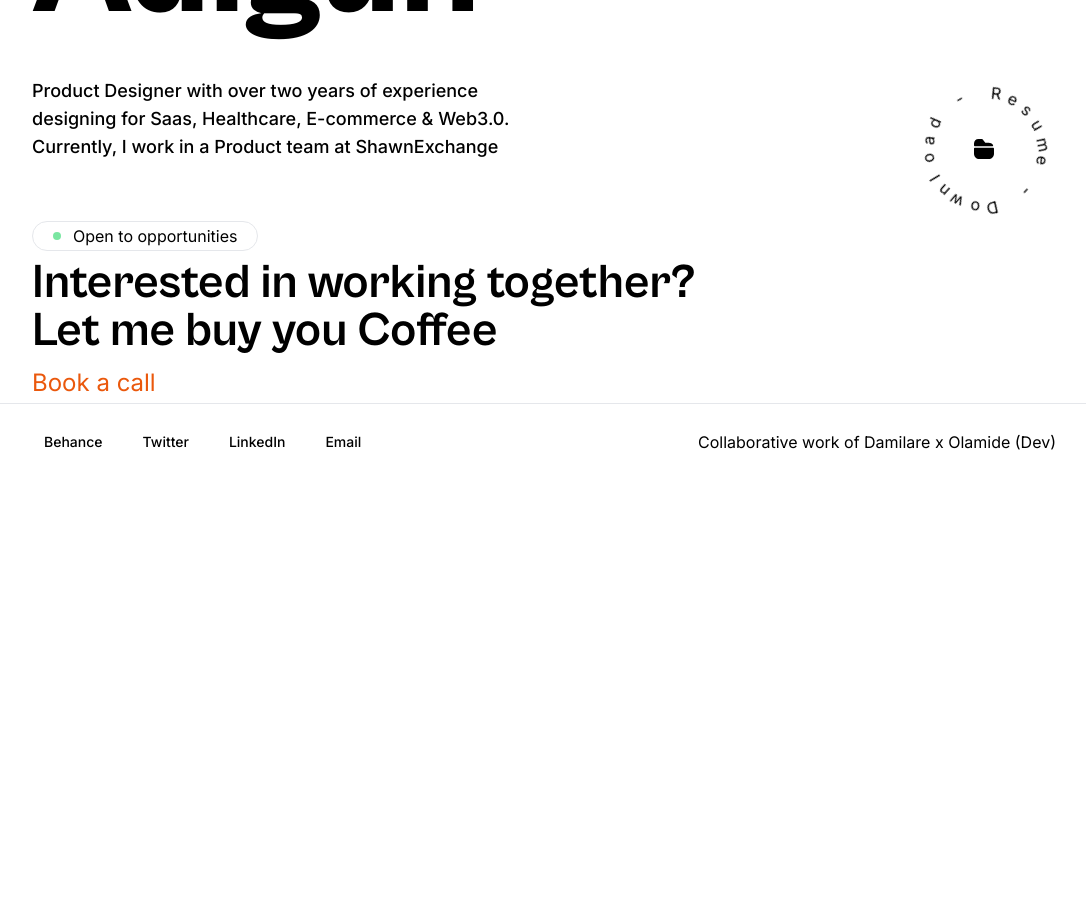
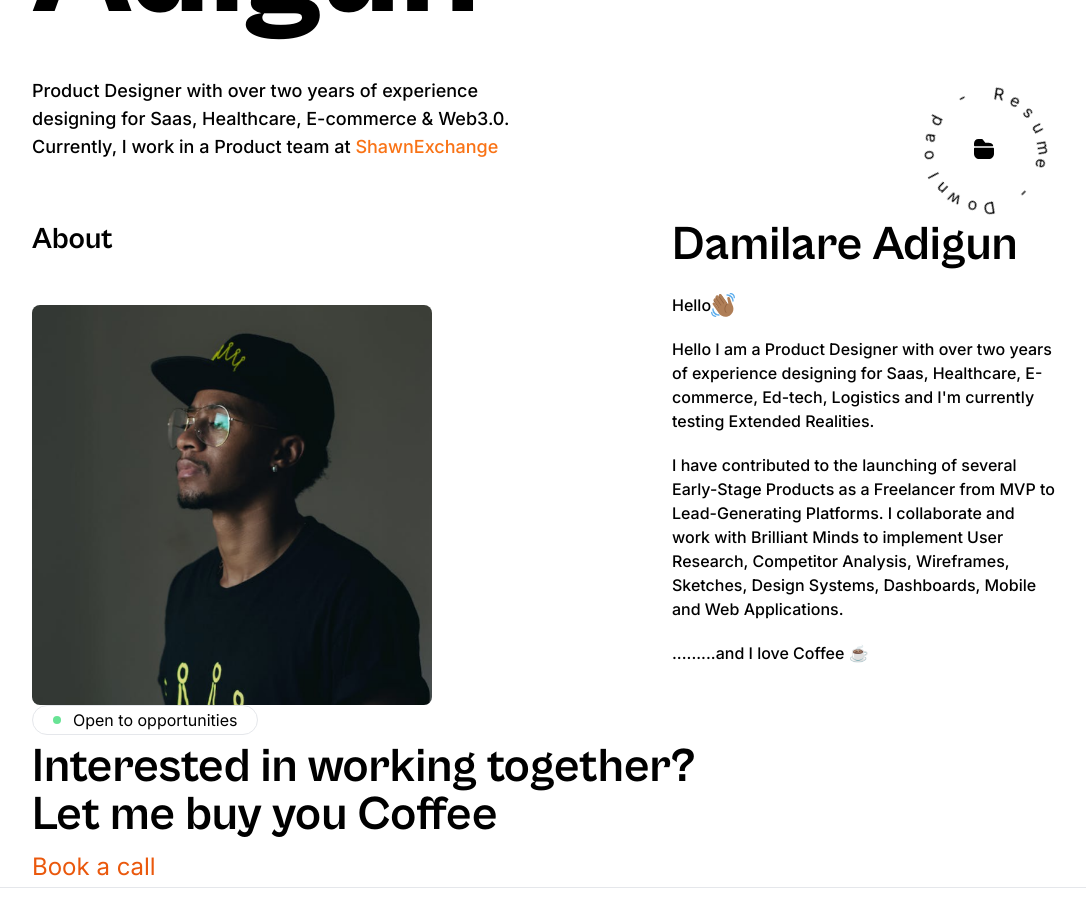
Before and after one commit to devdahcoder/dreportfolio, a React (Vite) app: page / in a window 1280 px wide. Shown: the part 440-1356 px from the top of the page, without its empty margins (96-1182 px from the left). Before the commit the page ends 920 px from the top, so only its background shows below. Built offline with nearby package versions, Linux system fonts and the light colour scheme.

Commit message:
feat: added about me section

```diff
--- /dev/null
+++ b/components/image-container.tsx
@@ -0,0 +1,26 @@
+import React from "react";
+
+type Props = {
+	className?: string;
+    imageLink?: string;
+};
+
+const ImageContainer = (props: any) => {
+	const classStyle = props.className ? props.className : "";
+
+	return (
+		<div className="block w-full">
+			<div
+				className={`relative block overflow-hidden pb-[100%] ${classStyle}`}
+			>
+				<img
+					src={props?.imageLink}
+					alt="image"
+					className="w-full h-full absolute top-0 left-0 select-none object-cover"
+				/>
+			</div>
+		</div>
+	);
+};
+
+export default ImageContainer;
--- a/components/intro.tsx
+++ b/components/intro.tsx
@@ -16,7 +16,16 @@ const Intro = (props: Props) => {
 							Product Designer with over two years of experience
 							designing for Saas, Healthcare, E-commerce & Web3.0.
 							Currently, I work in a Product team at{" "}
-							<span>ShawnExchange</span>
+							<span>
+								<a
+									href="https://www.shawn.exchange/"
+									target="_blank"
+									rel="noopener noreferrer"
+									className=" text-orange-500 no-underline"
+								>
+									ShawnExchange
+								</a>
+							</span>
 						</p>
 					</div>
 					<div>
--- /dev/null
+++ b/components/section/about.tsx
@@ -0,0 +1,69 @@
+import React from 'react';
+import Wave from "../../icon/wave";
+import ImageContainer from "../image-container";
+
+type Props = {}
+
+const About = (props: Props) => {
+    return (
+		<div>
+			<div className="flex flex-row justify-between w-4/5 mx-auto my-0">
+				<div
+					className="flex flex-col gap-y-12
+                "
+				>
+					<div className="font-bold font-cabinetgrotesk text-3xl">
+						<p>About</p>
+					</div>
+
+					<ImageContainer
+						imageLink="./image/Pexels.png"
+						className={"w-[25rem] h-[340px] rounded-lg"}
+					/>
+				</div>
+				<div
+					className="flex flex-col gap-y-6 w-[24rem]
+                "
+				>
+					<div className="font-bold font-cabinetgrotesk text-5xl">
+						<p>Damilare Adigun</p>
+					</div>
+					<div className="flex flex-col text-base font-medium gap-y-5">
+						<div className="flex flex-row items-center ">
+							<p>Hello</p>
+							<span>
+								<Wave />
+							</span>
+						</div>
+
+						<div>
+							<p>
+								Hello I am a Product Designer with over two
+								years of experience designing for Saas,
+								Healthcare, E-commerce, Ed-tech, Logistics and
+								I'm currently testing Extended Realities.
+							</p>
+						</div>
+
+						<div>
+							<p>
+								I have contributed to the launching of several
+								Early-Stage Products as a Freelancer from MVP to
+								Lead-Generating Platforms. I collaborate and
+								work with Brilliant Minds to implement User
+								Research, Competitor Analysis, Wireframes,
+								Sketches, Design Systems, Dashboards, Mobile and
+								Web Applications.
+							</p>
+						</div>
+						<div>
+							<p>.........and I love Coffee ☕</p>
+						</div>
+					</div>
+				</div>
+			</div>
+		</div>
+	);
+}
+
+export default About
--- /dev/null
+++ b/icon/wave.tsx
@@ -0,0 +1,47 @@
+import React from 'react';
+
+type Props = {
+    className?: string;
+    width?: string;
+    height?: string;
+}
+
+const Wave = ({className, width, height }: Props) => {
+
+    const svgStyle = className ?? '';
+    const svgWidth = width ?? '24';
+    const svgHeight = height ?? '24';
+
+    return (
+		<svg
+			className={svgStyle}
+			width={svgWidth}
+			height={svgHeight}
+			viewBox={`0 0 ${svgWidth} ${svgHeight}`}
+			fill="none"
+			xmlns="http://www.w3.org/2000/svg"
+		>
+			<path
+				d="M3.241 6.07C3.868 5.632 4.812 5.716 5.375 6.181L4.73 5.243C4.21 4.502 4.397 3.701 5.138 3.181C5.879 2.663 7.98 4.055 7.98 4.055C7.456 3.307 7.554 2.359 8.301 1.835C9.05 1.312 10.082 1.493 10.605 2.242L17.552 12.055L16.667 20.639L9.278 17.944L2.834 8.389C2.305 7.636 2.488 6.598 3.241 6.07Z"
+				fill="#90603E"
+			/>
+			<path
+				d="M1.796 11.529C1.796 11.529 1.042 10.43 2.142 9.676C3.242 8.922 3.996 10.021 3.996 10.021L7.496 15.126C7.617 14.924 7.749 14.726 7.897 14.53L3.038 7.446C3.038 7.446 2.284 6.346 3.384 5.592C4.483 4.838 5.238 5.937 5.238 5.937L9.808 12.602C9.978 12.463 10.151 12.324 10.331 12.187L5.033 4.46C5.033 4.46 4.278 3.361 5.379 2.607C6.478 1.853 7.232 2.952 7.232 2.952L12.53 10.678C12.725 10.559 12.918 10.456 13.11 10.346L8.159 3.125C8.159 3.125 7.405 2.025 8.504 1.271C9.604 0.518 10.357 1.616 10.357 1.616L15.594 9.253L16.389 10.414C13.091 12.677 12.776 16.934 14.661 19.682C15.038 20.232 15.588 19.855 15.588 19.855C13.326 16.556 14.017 12.848 17.316 10.587L16.343 5.718C16.343 5.718 15.98 4.436 17.262 4.072C18.545 3.709 18.908 4.991 18.908 4.991L20.032 8.327C20.478 9.65 20.951 10.968 21.579 12.215C23.35 15.735 22.292 20.109 18.952 22.4C15.308 24.899 10.328 23.97 7.83 20.327L1.796 11.529Z"
+				fill="#AF7E57"
+			/>
+			<path
+				d="M8 21.333C5.334 21.333 2.639 18.639 2.639 15.972C2.639 15.604 2.369 15.306 2 15.306C1.631 15.306 1.305 15.604 1.305 15.972C1.305 19.972 4 22.667 8 22.667C8.369 22.667 8.667 22.34 8.667 21.972C8.667 21.604 8.369 21.333 8 21.333Z"
+				fill="#5DADEC"
+			/>
+			<path
+				d="M4.667 22.638C2.667 22.638 1.333 21.306 1.333 19.305C1.333 18.937 1.036 18.639 0.666 18.639C0.298 18.639 0 18.937 0 19.305C0 21.972 2 23.972 4.667 23.972C5.035 23.972 5.334 23.674 5.334 23.305C5.334 22.937 5.035 22.638 4.667 22.638ZM16 1.305C15.632 1.305 15.333 1.604 15.333 1.972C15.333 2.34 15.632 2.639 16 2.639C18.666 2.639 21.333 5.032 21.333 7.972C21.333 8.34 21.632 8.639 22 8.639C22.368 8.639 22.667 8.34 22.667 7.972C22.667 4.296 20 1.305 16 1.305Z"
+				fill="#5DADEC"
+			/>
+			<path
+				d="M19.333 0C18.966 0 18.666 0.27 18.666 0.639C18.666 1.007 18.966 1.333 19.333 1.333C21.333 1.333 22.638 2.816 22.638 4.638C22.638 5.007 22.964 5.305 23.334 5.305C23.702 5.305 23.972 5.007 23.972 4.638C23.972 2.081 22 0 19.333 0Z"
+				fill="#5DADEC"
+			/>
+		</svg>
+	);
+}
+export default Wave
--- a/src/App.tsx
+++ b/src/App.tsx
@@ -3,12 +3,14 @@ import Header from "../components/header";
 import Intro from "../components/intro";
 import Footer from "../components/section/footer";
 import Contact from "../components/section/contact";
+import About from "../components/section/about";
 
 function App() {
 	return (
 		<div className="font-inter">
 			<Header />
 			<Intro />
+			<About/>
 			<Contact />
 			<Footer />
 		</div>
--- a/src/index.scss
+++ b/src/index.scss
@@ -29,7 +29,6 @@
 
 @import url("https://fonts.googleapis.com/css2?family=Inter:wght@100;200;300;400;500;600;700;800&display=swap");
 
-
 * {
 	padding: 0;
 	margin: 0;
@@ -40,7 +39,22 @@
 
 body {
 	min-height: 100vh;
-	font-family: Inter, CabinetGrotesk, -apple-system, Satoshi, BlinkMacSystemFont, Segoe UI, Roboto, Oxygen,
-		Ubuntu, Cantarell, Fira Sans, Droid Sans, Helvetica Neue, sans-serif;
-		overflow-x: hidden;
+	font-family: Inter, CabinetGrotesk, -apple-system, Satoshi,
+		BlinkMacSystemFont, Segoe UI, Roboto, Oxygen, Ubuntu, Cantarell,
+		Fira Sans, Droid Sans, Helvetica Neue, sans-serif;
+	overflow-x: hidden;
+
+	&::-webkit-scrollbar {
+		width: 0.5rem;
+	}
+
+	&::-webkit-scrollbar-track {
+		box-shadow: inset 0 0 6px hsla(0, 0%, 0%, 0.3);
+	}
+
+	&::-webkit-scrollbar-thumb {
+		background-color: hsl(225, 14%, 89%);
+		border-radius: 20px;
+		color: hsl(0, 0%, 96%);
+	}
 }
```
Also changed, not shown: public/image/Pexels.png (added).
